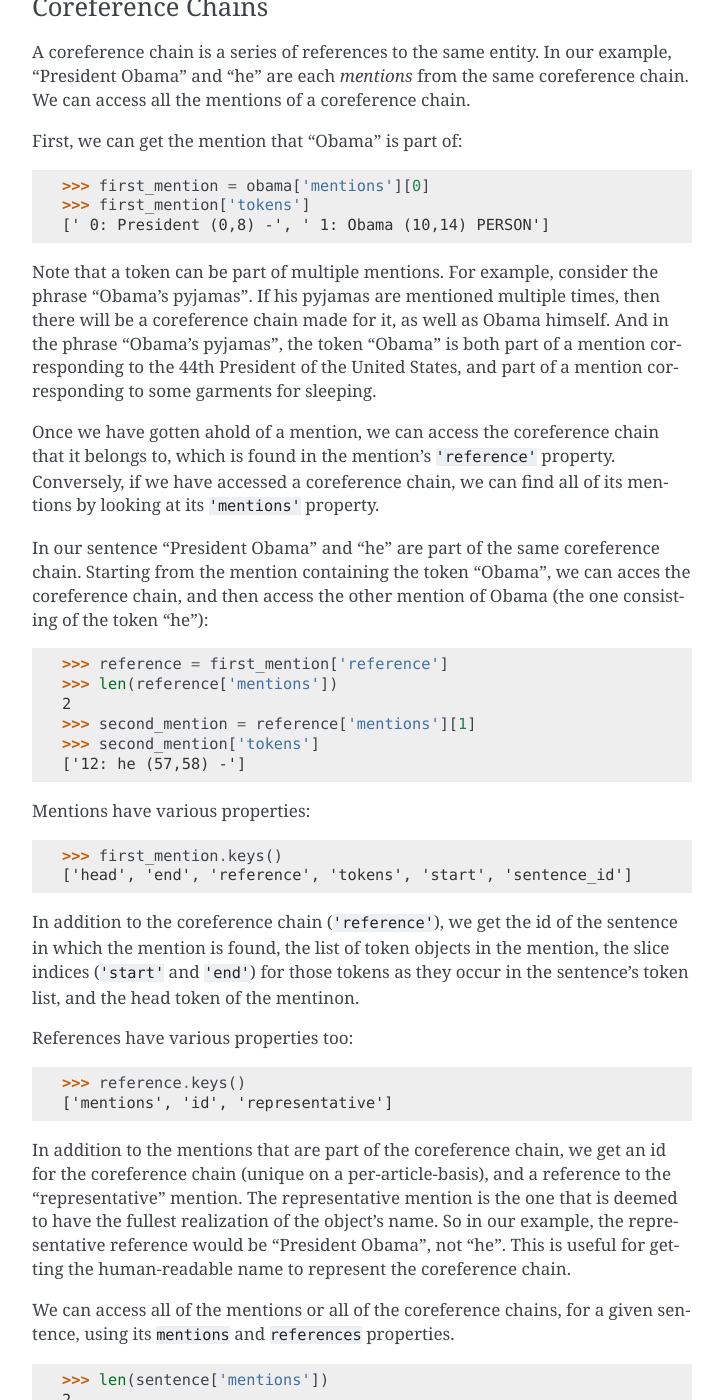
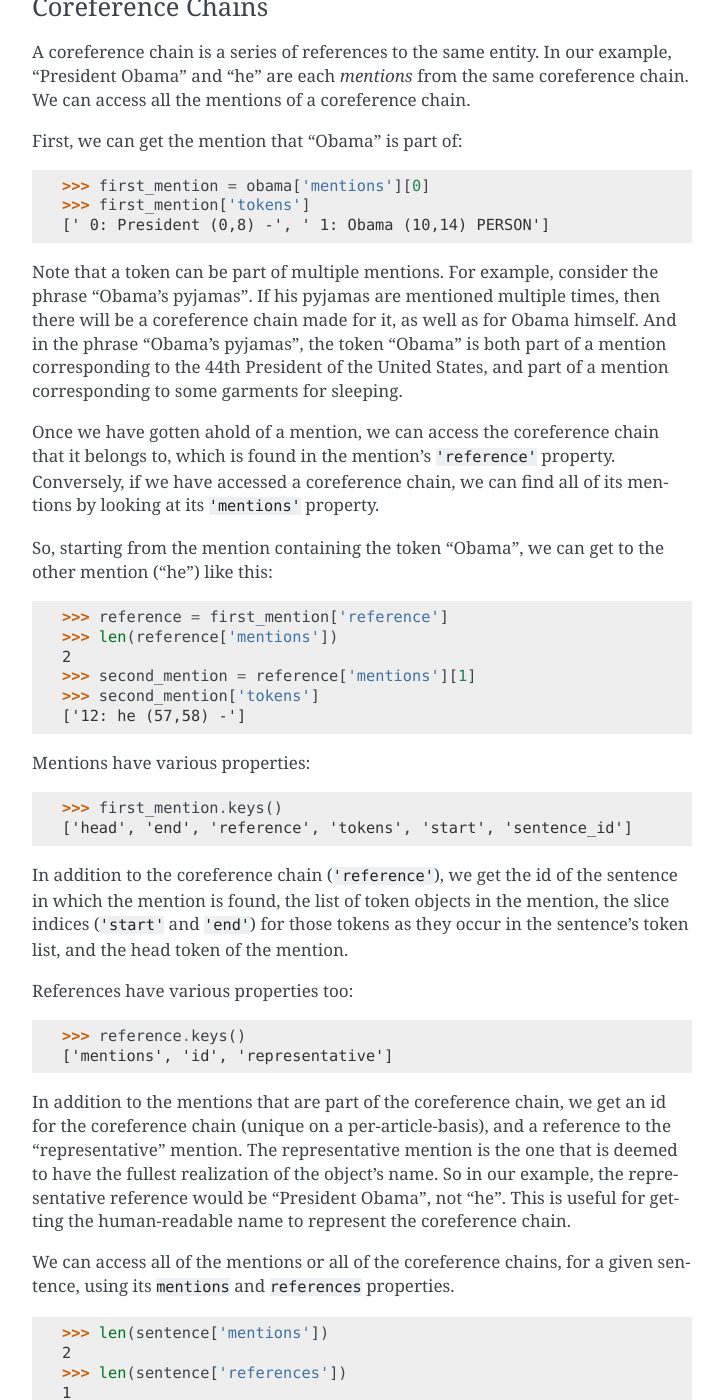
Before and after one commit to enewe101/corenlp-xml-reader, a Sphinx documentation site: the page built from docs/index.rst, in a window 1280 px wide and 1400 px high, scrolled down 2891 px. Shown: the whole window, without its empty margins (388-1111 px from the left). Built offline with Sphinx 7.4.7, drawn with Linux system fonts in a browser that asks for light colours.

```diff
--- a/docs/index.rst
+++ b/docs/index.rst
@@ -165,7 +165,7 @@ First, we can get the mention that "Obama" is part of:
 
 Note that a token can be part of multiple mentions.  For example, consider
 the phrase "Obama's pyjamas".  If his pyjamas are mentioned multiple times,
-then there will be a coreference chain made for it, as well as Obama
+then there will be a coreference chain made for it, as well as for Obama
 himself.  And in the phrase "Obama's pyjamas", the token "Obama" is both
 part of a mention corresponding to the 44th President of the United States,
 and part of a mention corresponding to some garments for sleeping.
@@ -175,10 +175,8 @@ chain that it belongs to, which is found in the mention's ``'reference'``
 property.  Conversely, if we have accessed a coreference chain, we can
 find all of its mentions by looking at its ``'mentions'`` property.
 
-In our sentence "President Obama" and "he" are part of the same coreference
-chain.  Starting from the mention containing the token "Obama", we can
-acces the coreference chain, and then access the other mention
-of Obama (the one consisting of the token "he"):
+So,  starting from the mention containing the token "Obama", we can get
+to the other mention ("he") like this:
 
 .. code-block:: python
 
@@ -201,7 +199,7 @@ the sentence in which the mention is found, the list
 of token objects in the mention, the slice indices
 (``'start'`` and ``'end'``) for those tokens as they occur in the
 sentence's token list, and the head token of the
-mentinon.
+mention.
 
 References have various properties too:
 
```
Also changed, not shown: README.rst (+4 -6 lines).
